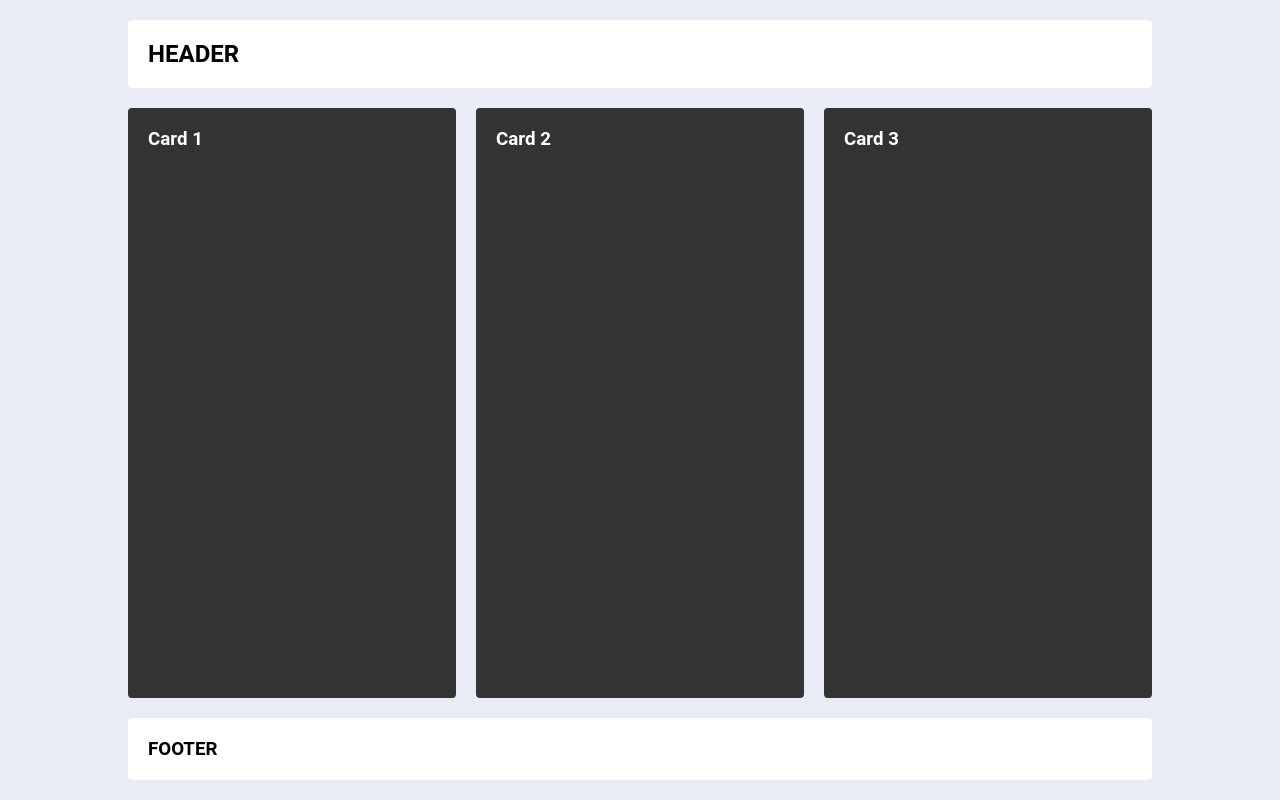
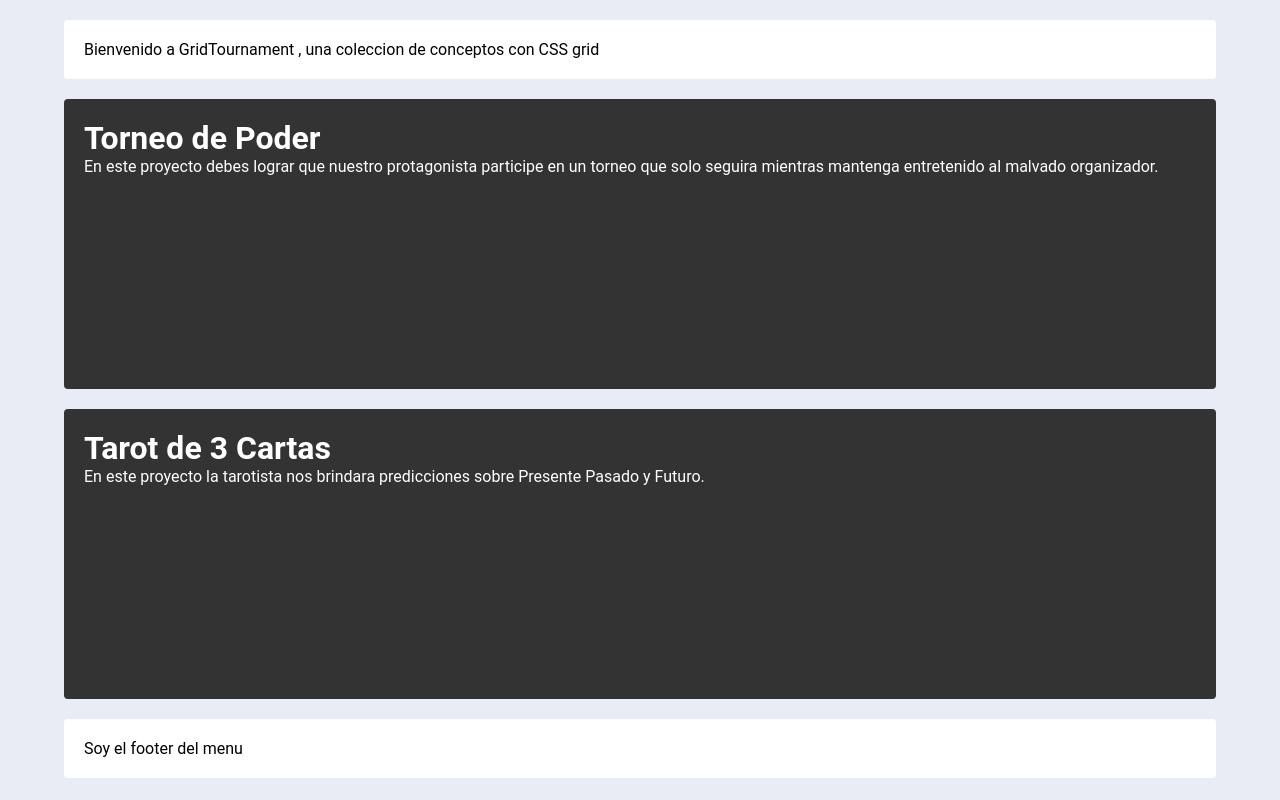
Before and after one commit to sebastiap/GridTournament, a React (Create React App) app: page / in a window 1280 px wide. Built offline with nearby package versions, Linux system fonts and the light colour scheme.

Commit message:
Css for Menu

```diff
--- a/src/App.js
+++ b/src/App.js
@@ -3,6 +3,7 @@ import {  Route, Routes  } from 'react-router-dom';
 
 import Torneo from './components/Torneo';
 import Tarot from './components/Tarot'
+import Menu from './components/menu';
 
 function App() {
   return (
@@ -11,7 +12,7 @@ function App() {
       </Route>
       <Route path="/tarot" element={<Tarot/>}>
       </Route>
-      <Route path="*" element={<Tarot/>}>
+      <Route path="*" element={<Menu/>}>
       </Route>
     </Routes>
   );
--- a/src/components/Tarot.js
+++ b/src/components/Tarot.js
@@ -3,7 +3,6 @@ import '../../src/styles/tarot.css';
 
 function Tarot() {
   return (
-    <div className="App">
 	<div className="contenedorTarot">
 		<header className="header">
 			<h2>HEADER</h2>
@@ -21,7 +20,6 @@ function Tarot() {
 			<h3>FOOTER</h3>
 		</footer>
 	</div>
-    </div>
   );
 }
 
--- /dev/null
+++ b/src/components/menu.jsx
@@ -0,0 +1,34 @@
+import { Link } from 'react-router-dom';
+import menuClasses from './menu.module.css';
+
+function Menu() {
+    return (
+        <div className={menuClasses.contenedor}>
+            <div className={menuClasses.header}>
+            Bienvenido a GridTournament , una coleccion de conceptos con CSS grid
+            </div>
+
+            <Link to="/torneo" className={menuClasses.opcion1}>
+            <h1>
+            Torneo de Poder
+            </h1>
+            <p> En este proyecto debes lograr que nuestro protagonista participe en un torneo que solo seguira mientras mantenga entretenido al malvado organizador.</p>
+            </Link>
+
+            <Link to="/tarot" className={menuClasses.opcion2}>
+            <h1>
+            Tarot de 3 Cartas
+            </h1>
+            <p> En este proyecto la tarotista nos brindara predicciones sobre Presente Pasado y Futuro.</p>
+            </Link>
+            {/* <div className={menuClasses.opcion3}>
+            Soy la tercera opcion
+            </div> */}
+            <div className={menuClasses.footer}>
+            Soy el footer del menu
+            </div>
+        </div>
+    )
+}
+
+export default Menu;
--- /dev/null
+++ b/src/components/menu.module.css
@@ -0,0 +1,81 @@
+.contenedor{
+width:90%;
+margin:20px auto;
+display: grid;
+grid-gap: 20px;
+grid-template-columns: repeat(3, 1fr);
+grid-template-rows: repeat(3, auto);
+grid-template-areas: "header header header"
+"opcion1 opcion1 opcion1"
+"opcion2 opcion2 opcion2"
+"footer footer footer";
+}
+
+.contenedor .header{
+grid-area: header;
+}
+
+.contenedor .opcion1{
+  grid-area: opcion1;
+  text-decoration: none;
+
+  }
+.contenedor .opcion2{
+  grid-area: opcion2;
+  text-decoration: none;
+  }
+.contenedor .opcion1:hover{
+width:auto;
+height:400px;
+background: darkorange;
+color:black;
+
+  }
+.contenedor .opcion2:hover{
+	width:auto;
+	height:400px;
+	background: darkmagenta;
+	color: rgb(176, 215, 97);
+  }
+.contenedor .opcion3{
+  grid-area: opcion3;
+  }
+
+  .contenedor .footer{
+    grid-area: footer;
+    }
+
+.contenedor > div,
+.contenedor .header,
+.contenedor .footer {
+	background: #fff;
+	padding: 20px;
+	border-radius: 4px;
+}
+
+
+.contenedor .opcion1,
+.contenedor .opcion2,
+.contenedor .opcion3{
+	background: #333333;
+	padding: 20px;
+	height: 250px;
+	width: auto;
+	color: #fff;
+	border-radius: 4px;
+	transition: 0.5s;
+}
+/*
+
+@media screen and (max-width: 768px){
+	.contenedor {
+		grid-template-areas: "header header header"
+
+    "rival rival rival "
+						 "contenido contenido contenido"
+						 "sidebar sidebar sidebar"
+             "protagonista protagonista protagonista"
+						 "widget-1 widget-1 widget-2"
+						 "footer footer footer";
+	}
+} */
```
Also changed, not shown: 1 other file (tests, documents, lock files or other folders).
